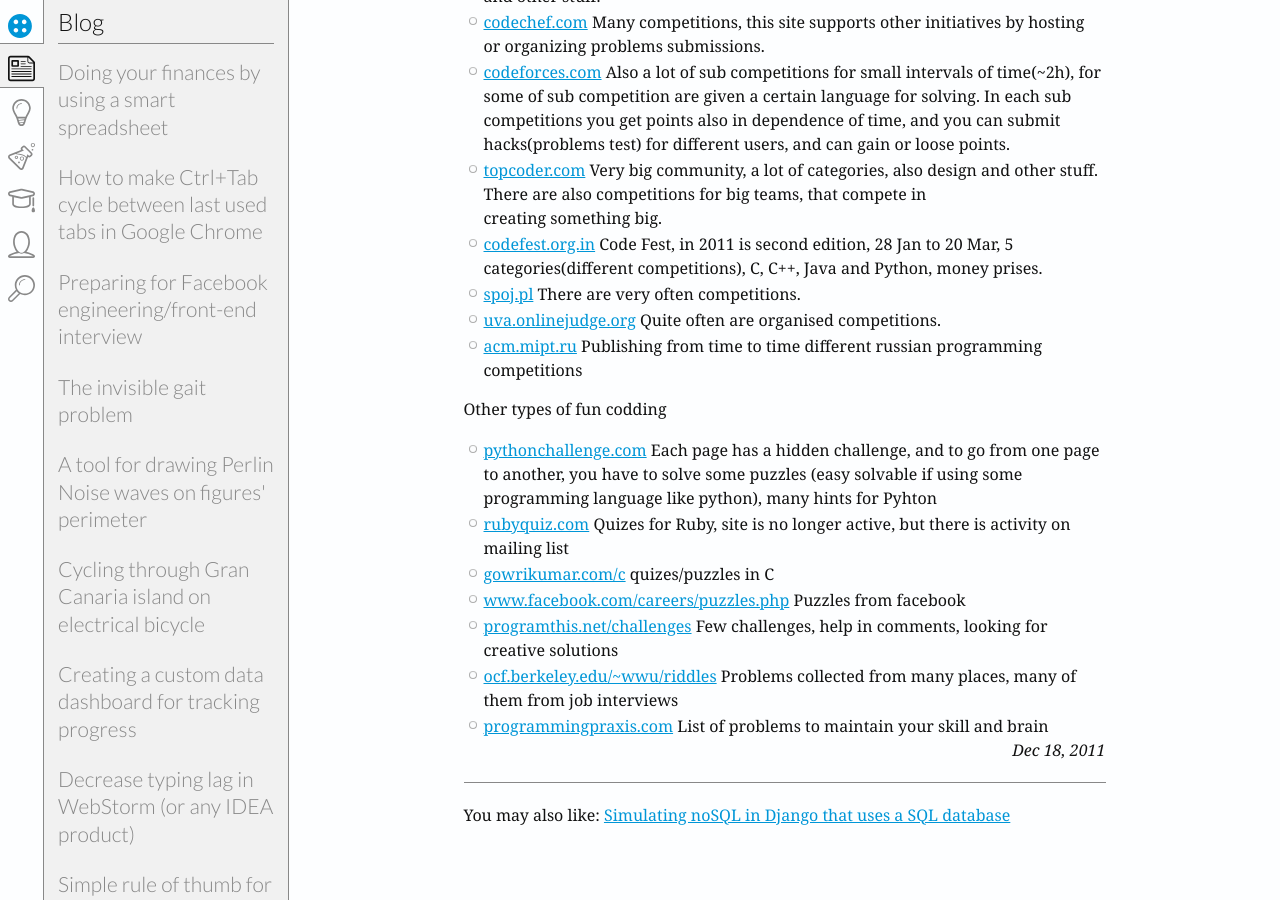
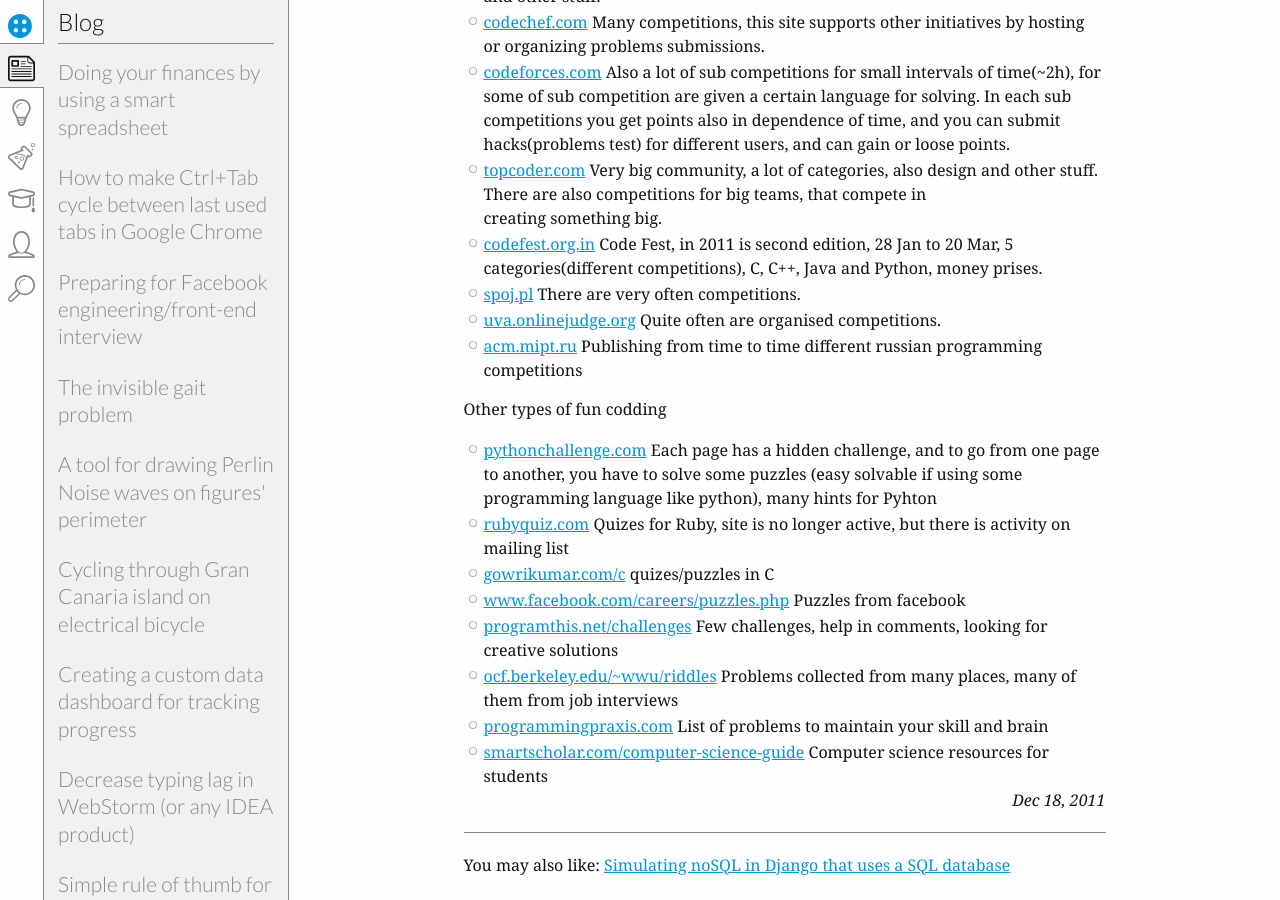
Before and after one commit to bumbu/bumbu.github.io, a Jekyll site: the page built from _posts/2011-12-18-programming-competitions-and-problem-sets-on-the-internet.md, in a window 1280 px wide and 900 px high, scrolled down 1015 px. Built offline with Jekyll 4.4.1, drawn with Linux system fonts in a browser that asks for light colours; some web fonts are replaced.

Commit message:
Update 2011-12-18-programming-competitions-and-problem-sets-on-the-internet.md

```diff
--- a/_posts/2011-12-18-programming-competitions-and-problem-sets-on-the-internet.md
+++ b/_posts/2011-12-18-programming-competitions-and-problem-sets-on-the-internet.md
@@ -42,4 +42,5 @@ Other types of fun codding
 	<li><a href="http://programthis.net/challenges/">programthis.net/challenges</a> Few challenges, help in comments, looking for creative solutions</li>
 	<li><a href="http://www.ocf.berkeley.edu/~wwu/riddles/intro.shtml">ocf.berkeley.edu/~wwu/riddles</a> Problems collected from many places, many of them from job interviews</li>
 	<li><a href="http://programmingpraxis.com/">programmingpraxis.com</a> List of problems to maintain your skill and brain</li>
+	<li><a href="http://www.smartscholar.com/computer-science-guide/">smartscholar.com/computer-science-guide</a> Computer science resources for students</li>
 </ul>
```
